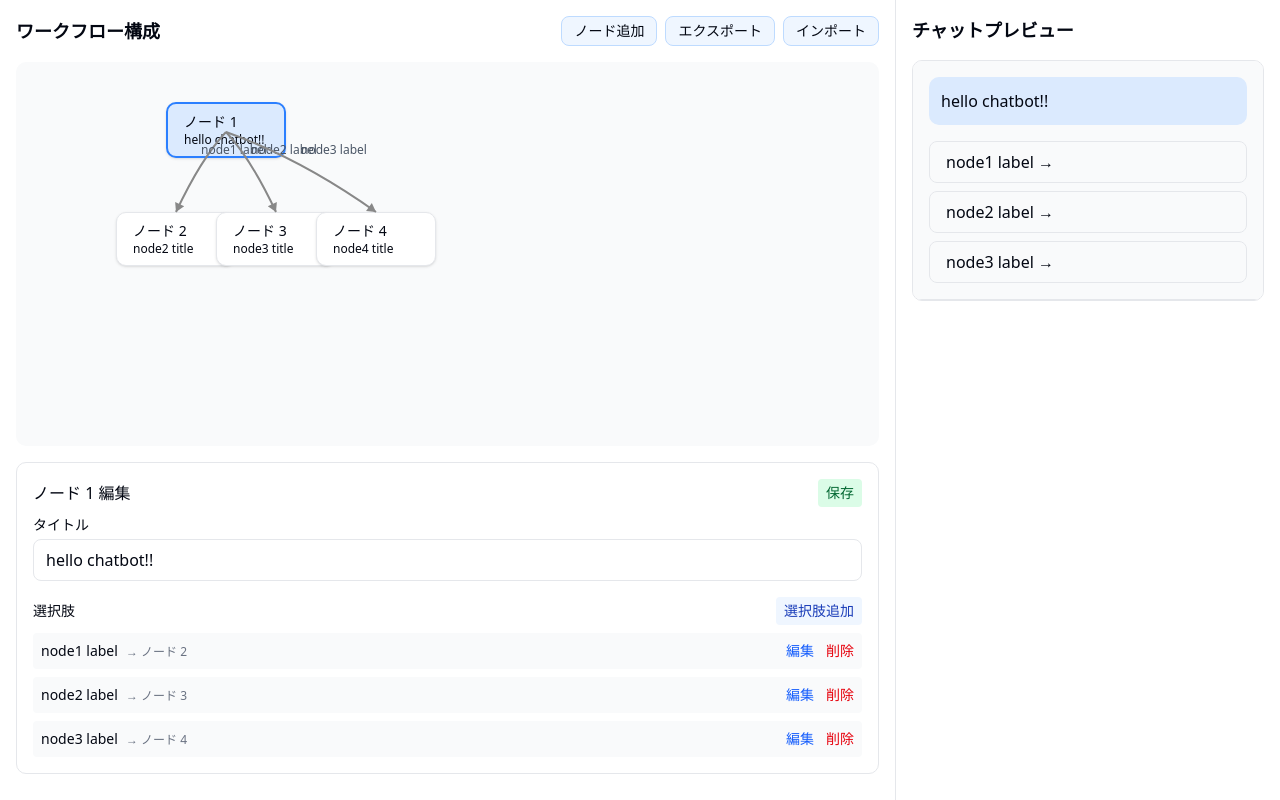
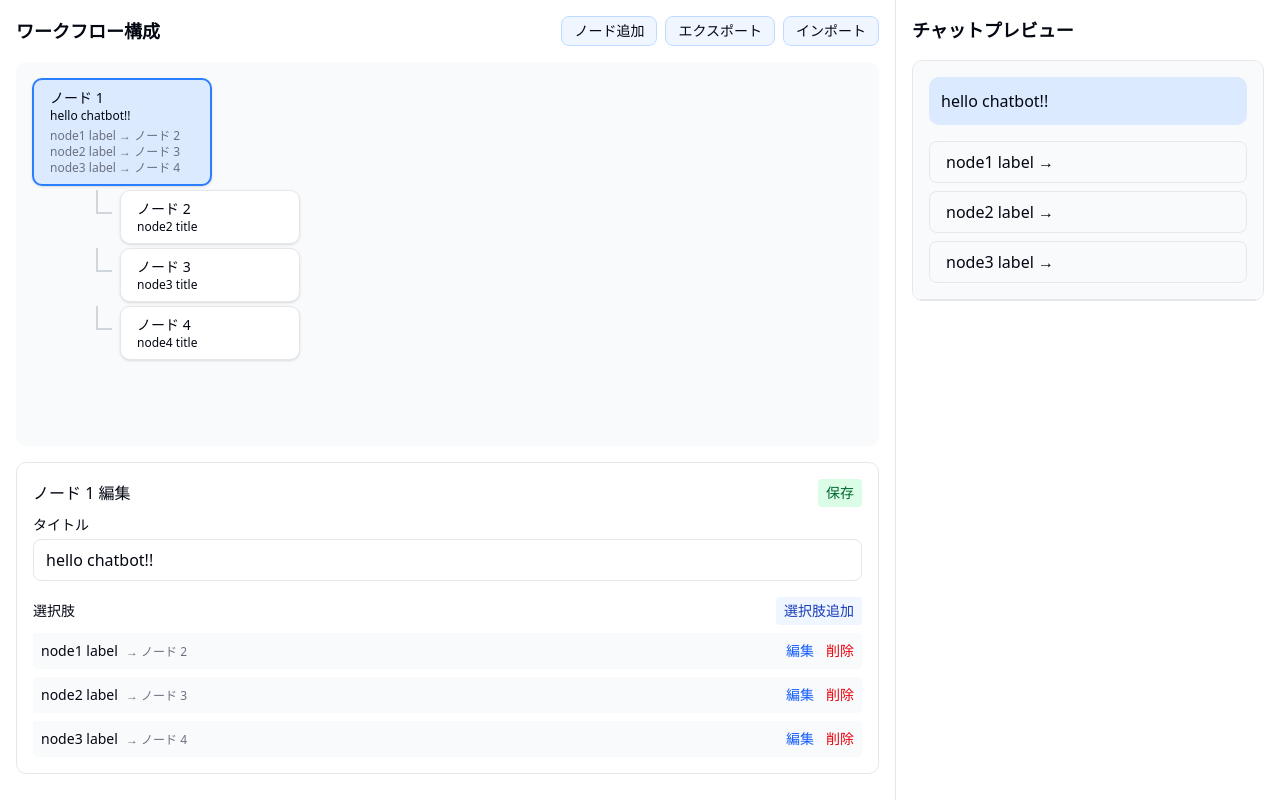
Before and after one commit to enumura1/chatflow-editor, a Next.js app: page / in a window 1280 px wide. Built offline with nearby package versions, Linux system fonts and the light colour scheme.

Commit message:
fix:Display nodes in a hierarchical manner

```diff
--- a/src/components/chatbot-editor/FlowDiagram.tsx
+++ b/src/components/chatbot-editor/FlowDiagram.tsx
@@ -1,5 +1,4 @@
-import React from 'react';
-import { ChatbotFlow, NodePositions } from '../../types/chatbot';
+import { ChatbotFlow, ChatNode, NodePositions } from '../../types/chatbot';
 
 interface FlowDiagramProps {
   flow: ChatbotFlow;
@@ -8,86 +7,108 @@ interface FlowDiagramProps {
   onNodeSelect: (nodeId: number) => void;
 }
 
+// 階層構造のノードを表すインターフェース
+interface TreeNode {
+  node: ChatNode;
+  depth: number;
+  index: number;
+  children: TreeNode[];
+}
+
 const FlowDiagram: React.FC<FlowDiagramProps> = ({
   flow,
-  nodePositions,
   currentNodeId,
   onNodeSelect
 }) => {
+  // 階層構造を構築する関数
+  const buildHierarchy = (): TreeNode | null => {
+    const rootNode = flow.find(node => node.id === 1);
+    if (!rootNode) return null;
+
+    // ノードIDからノードを取得するマップを作成
+    const nodeMap = flow.reduce<Record<number, ChatNode>>((map, node) => {
+      map[node.id] = node;
+      return map;
+    }, {});
+
+    // 訪問済みノードを追跡して循環参照を防ぐ
+    const visited = new Set<number>();
+
+    // 階層構造を再帰的に構築する関数
+    const buildNodeTree = (nodeId: number, depth: number, index: number): TreeNode | null => {
+      // 循環参照チェック
+      if (visited.has(nodeId)) return null;
+      visited.add(nodeId);
+
+      const node = nodeMap[nodeId];
+      if (!node) return null;
+
+      const children = node.options
+        .map((option, idx) => buildNodeTree(option.nextId, depth + 1, idx))
+        .filter((child): child is TreeNode => child !== null);
+
+      return {
+        node,
+        depth,
+        index,
+        children
+      };
+    };
+
+    return buildNodeTree(rootNode.id, 0, 0);
+  };
+
+  // 階層構造からノードを再帰的にレンダリングする関数
+  const renderNode = (item: TreeNode): React.ReactElement => {
+    const { node, depth, children } = item;
+
     return (
-    <div className="relative h-96 bg-gray-50 rounded-lg p-4 overflow-auto">
-      {/* ノードを表示 */}
-      {flow.map((node) => (
+      <div key={node.id} className="flex flex-col">
+        <div className="flex items-start">
+          {/* インデントと接続線 */}
+          {depth > 0 && (
+            <>
+              {Array(depth).fill(0).map((_, i) => (
+                <div key={i} className={`w-8 ${i < depth - 1 ? 'border-l-2 border-gray-300' : ''}`}></div>
+              ))}
+              <div className="w-4 h-6 border-b-2 border-l-2 border-gray-300 mr-2"></div>
+            </>
+          )}
+
+          {/* ノード */}
           <div
-          key={node.id}
-          className={`absolute px-4 py-2 rounded-lg shadow cursor-pointer transition-all
+            className={`px-4 py-2 rounded-lg shadow cursor-pointer mb-1
               ${currentNodeId === node.id ? 'bg-blue-100 border-2 border-blue-500' : 'bg-white border border-gray-200'}`}
-          style={{
-            left: `${nodePositions[node.id]?.x}px`,
-            top: `${nodePositions[node.id]?.y}px`,
-            minWidth: '120px'
-          }}
+            style={{ minWidth: '180px' }}
             onClick={() => onNodeSelect(node.id)}
           >
             <div className="text-sm font-medium">ノード {node.id}</div>
             <div className="text-xs truncate max-w-40">{node.title}</div>
+            {node.options.length > 0 && (
+              <div className="text-xs text-gray-500 mt-1">
+                {node.options.map((option, optIdx) => (
+                  <div key={optIdx} className="truncate">{option.label} → ノード {option.nextId}</div>
+                ))}
               </div>
-      ))}
+            )}
+          </div>
+        </div>
 
-      {/* 接続線と矢印を描画 */}
-      <svg className="absolute inset-0 w-full h-full pointer-events-none">
-        {flow.map((node) =>
-          node.options.map((option) => {
-            if (nodePositions[node.id] && nodePositions[option.nextId]) {
-              const startX = nodePositions[node.id].x + 60;
-              const startY = nodePositions[node.id].y + 30;
-              const endX = nodePositions[option.nextId].x + 60;
-              const endY = nodePositions[option.nextId].y;
+        {/* 子ノードを再帰的にレンダリング */}
+        {children.length > 0 && (
+          <div className="flex flex-col ml-8">
+          {children.map(child => renderNode(child))}
+        </div>
+        )}
+      </div>
+    );
+  };
 
-              // Calculate control point for curve
-              const controlX = (startX + endX) / 2;
-              const controlY = startY + (endY - startY) / 3;
-
-              // Arrow path definition
-              const path = `M ${startX} ${startY} Q ${controlX} ${controlY}, ${endX} ${endY}`;
-
-              // Calculate arrow head position
-              const dx = endX - controlX;
-              const dy = endY - controlY;
-              const angle = Math.atan2(dy, dx);
-              const arrowLength = 10;
-
-              const arrowX1 = endX - arrowLength * Math.cos(angle - Math.PI/6);
-              const arrowY1 = endY - arrowLength * Math.sin(angle - Math.PI/6);
-              const arrowX2 = endX - arrowLength * Math.cos(angle + Math.PI/6);
-              const arrowY2 = endY - arrowLength * Math.sin(angle + Math.PI/6);
+  const hierarchy = buildHierarchy();
 
   return (
-                <g key={`${node.id}-${option.nextId}`}>
-                  <path
-                    d={path}
-                    fill="none"
-                    stroke="#888"
-                    strokeWidth="2"
-                  />
-                  <polygon
-                    points={`${endX},${endY} ${arrowX1},${arrowY1} ${arrowX2},${arrowY2}`}
-                    fill="#888"
-                  />
-                  <text
-                    x={controlX}
-                    y={controlY - 5}
-                    className="text-xs fill-gray-600"
-                  >
-                    {option.label.length > 15 ? `${option.label.slice(0, 15)}...` : option.label}
-                  </text>
-                </g>
-              );
-            }
-            return null;
-          })
-        )}
-      </svg>
+    <div className="bg-gray-50 rounded-lg p-4 overflow-auto h-96">
+      {hierarchy && renderNode(hierarchy)}
     </div>
   );
 };
--- a/src/components/chatbot-editor/utils.ts
+++ b/src/components/chatbot-editor/utils.ts
@@ -1,4 +1,4 @@
-import { ChatbotFlow, NodePositions } from "../../types/chatbot";
+import { ChatbotFlow, ChatNode, NodePositions } from "../../types/chatbot";
 
 // Generate a new unique ID for a node
 export const generateNewId = (flow: ChatbotFlow): number => {
@@ -13,44 +13,37 @@ export const generateNodePositions = (flow: ChatbotFlow): NodePositions => {
 
   if (!rootNode) return positions;
 
-  // Position root node at the top center
-  positions[rootNode.id] = { x: 150, y: 40 };
+  // ノードマップの作成
+  const nodeMap = flow.reduce((map, node) => {
+    map[node.id] = node;
+    return map;
+  }, {} as Record<number, ChatNode>);
 
-  // Map to track visited nodes to avoid cycles
+  // 訪問済みノードを追跡
   const visited = new Set<number>();
 
-  // Recursive function to position nodes
-  const positionNodes = (nodeId: number, level: number, index: number, totalSiblings: number) => {
+  // 再帰的にノードの位置を計算する関数
+  const calculatePositions = (nodeId: number, depth: number, index: number) => {
     if (visited.has(nodeId)) return;
     visited.add(nodeId);
 
-    const node = flow.find(n => n.id === nodeId);
+    const node = nodeMap[nodeId];
     if (!node) return;
 
-    // Position based on level and index
-    const levelY = 40 + level * 110;
-    let levelX;
+    // 階層表示のための位置計算
+    const yPos = depth * 70;  // 垂直間隔
+    const xPos = index * 30;  // 水平間隔（実際には使用されない）
 
-    if (level === 0) {
-      levelX = 150; // Root at center
-    } else {
-      const width = 400;
-      const step = width / (totalSiblings + 1);
-      levelX = step * (index + 1);
-    }
+    positions[nodeId] = { x: xPos, y: yPos };
 
-    positions[nodeId] = { x: levelX, y: levelY };
-
-    // Position children
-    if (node.options.length > 0) {
-      node.options.forEach((opt, idx) => {
-        positionNodes(opt.nextId, level + 1, idx, node.options.length);
-      });
-    }
+    // 子ノードの位置を計算
+    node.options.forEach((opt, idx) => {
+      calculatePositions(opt.nextId, depth + 1, index + idx);
+    });
   };
 
-  // Start positioning from root
-  positionNodes(rootNode.id, 0, 0, 1);
+  // ルートノードから計算開始
+  calculatePositions(rootNode.id, 0, 0);
 
   return positions;
 };
```
Lines whose indentation alone changed are shown as unchanged.
